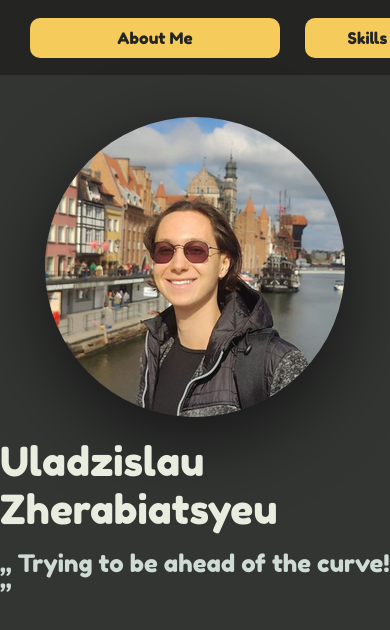
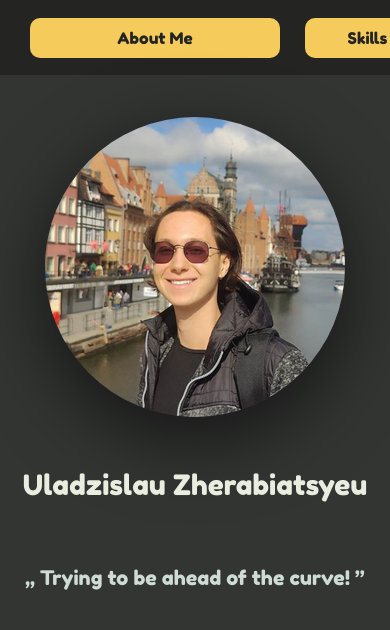
Before and after one commit to vlzher/portfolio-v0, a React (Create React App) app: page / in a window 390 px wide. Shown: the top 630 px of the page. Built offline with nearby package versions, Linux system fonts and the light colour scheme.

Commit message:
first screen 1

```diff
--- a/src/styles/first-screen.css
+++ b/src/styles/first-screen.css
@@ -50,10 +50,10 @@
     background-image: url("../assets/logo-main_300x300.png");
   }
   .first-screen-name {
-    font-size: 2.5rem;
+    font-size: 1.75rem;
   }
   .first-screen-quote {
-    font-size: 1.5rem;
+    font-size: 1.25rem;
   }
 }
 
--- a/src/styles/first-screen.scss
+++ b/src/styles/first-screen.scss
@@ -49,10 +49,10 @@
     background-image: url("../assets/logo-main_300x300.png");
   }
   .first-screen-name{
-    font-size: 2.5rem;
+    font-size: 1.75rem;
   }
   .first-screen-quote {
-    font-size: 1.5rem;
+    font-size: 1.25rem;
   }
 
 }
```
